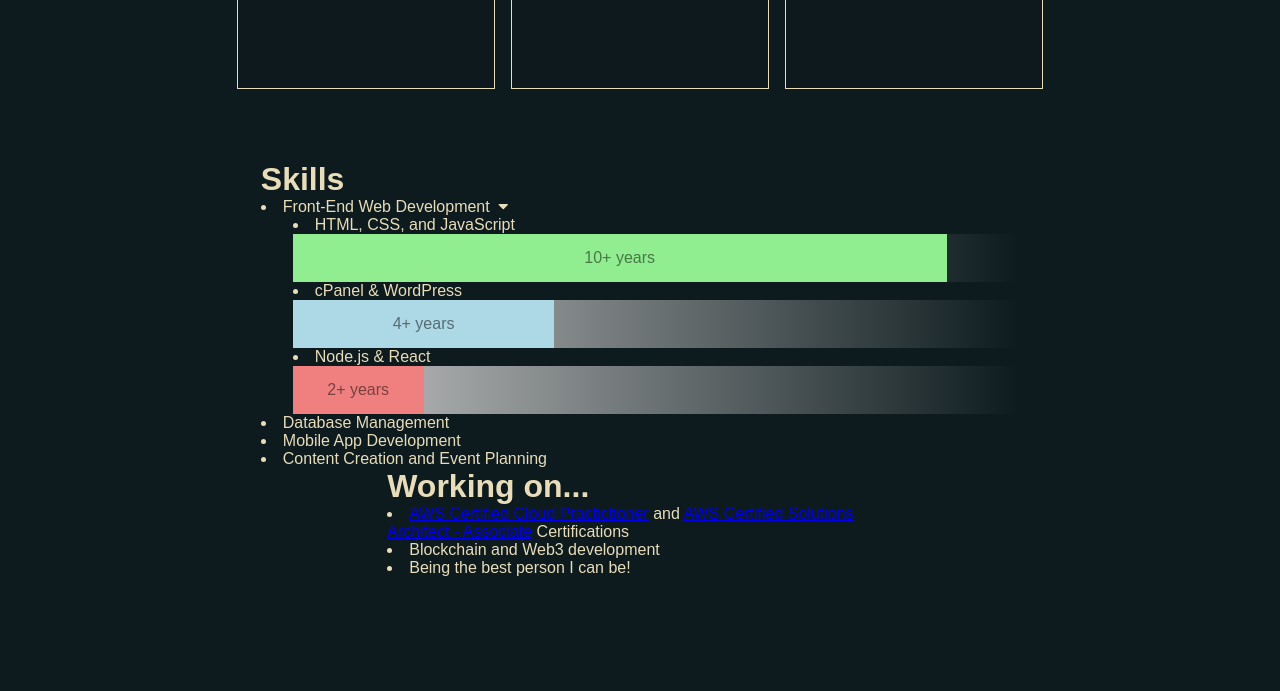
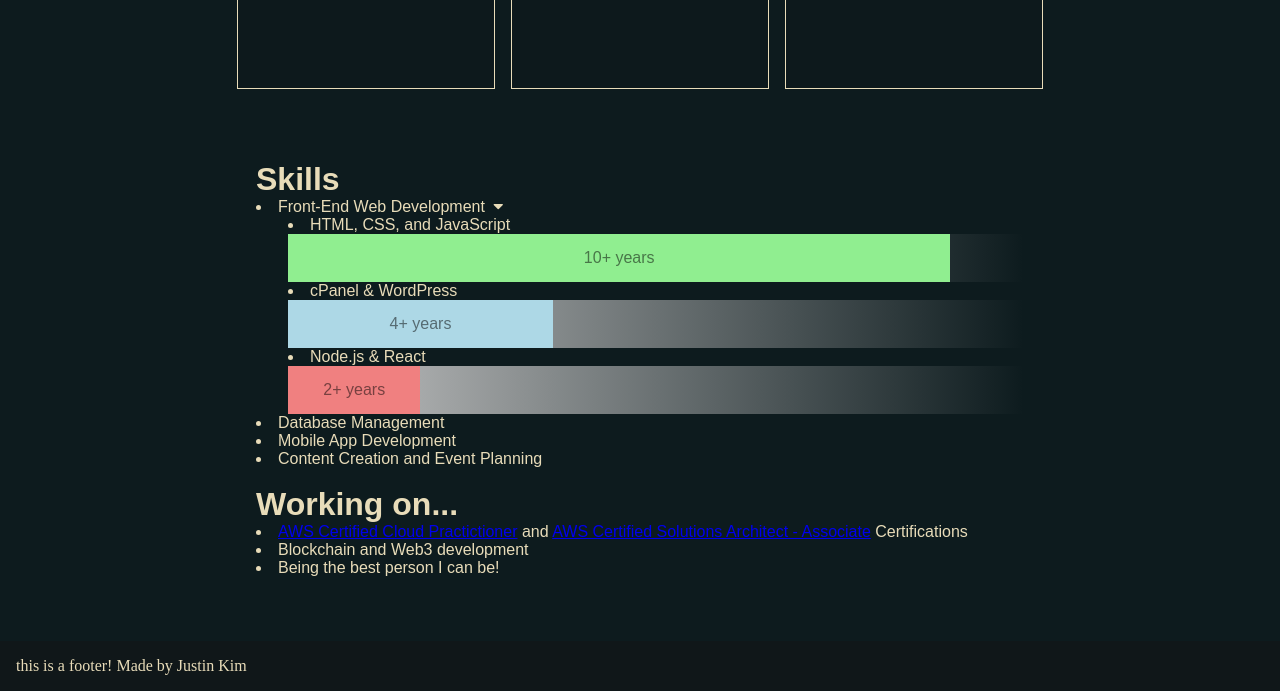
Before and after one commit to kimjustind/portfolio, a plain HTML site: page index.html in a window 1280 px wide. Shown: the part 735-1426 px from the top of the page. Before the commit the page ends 1384 px from the top, so only its background shows below. Drawn offline with Linux system fonts and the light colour scheme; a web font is replaced by a local one.

Commit message:
Fixed formatting and added footer

```diff
--- a/css/index.css
+++ b/css/index.css
@@ -5,6 +5,10 @@
 :root {
     background: #0d1b1e;
     color: #e8dcb9;
+}
+
+body {
+    margin: 0;
 }
 
 nav {
@@ -73,6 +77,21 @@ hr {
     border: 0;
     height: 1px;
     background: #e8dcb9;
+}
+br {
+    margin: 32px;
+}
+
+footer {
+    background-color: #14141480;
+    border-top: #0f0f0f;
+    margin: 0;
+    padding: 16px;
+}
+footer p {
+    text-align: left;
+    margin: 0;
+    padding: 0;
 }
 
 button {
@@ -164,7 +183,7 @@ main {
 }
 #workingOn {
     margin: 0 auto;
-    width: 40%;
+    width: 60%;
     display: flex;
     flex-direction: column;
 }
--- a/index.html
+++ b/index.html
@@ -91,6 +91,7 @@
                 <li>Content Creation and Event Planning</li>
             </ul>
         </div>
+        <br />
         <div id="workingOn" class="grid-item">
             <h2>Working on...</h2>
             <ul id="skills">
@@ -101,7 +102,7 @@
         </div>
     </main>
     <footer>
-
+        <p>this is a footer! Made by Justin Kim</p>
     </footer>
 </body>
 </html>
```
